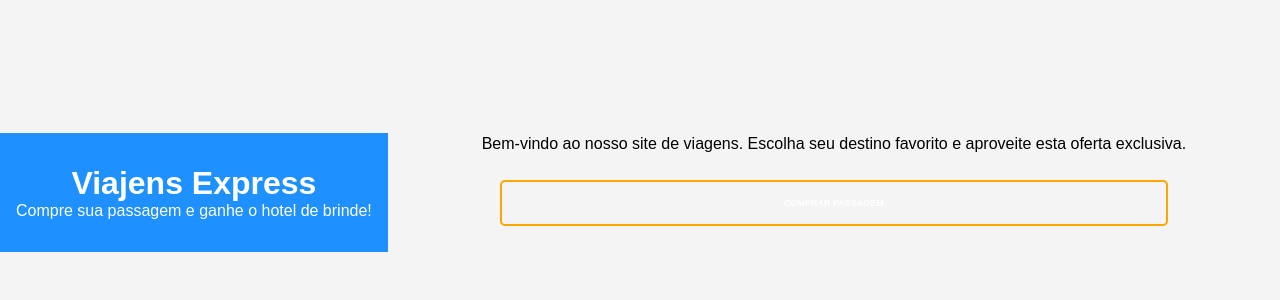
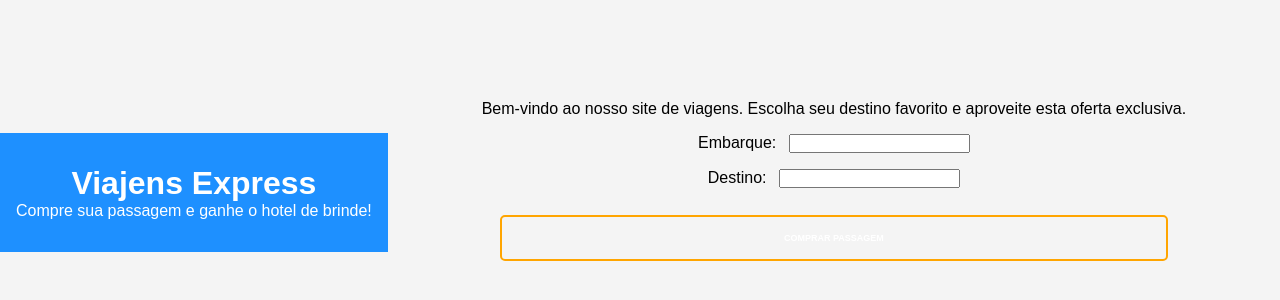
Before and after one commit to spookjin/botoes, a plain HTML site: page html/index.html in a window 1280 px wide. Shown: the part 208-508 px from the top of the page. Drawn offline with Linux system fonts and the light colour scheme.

Commit message:
Adiciona campos de embarque e destino

```diff
--- /dev/null
+++ b/css/index.css
@@ -0,0 +1,31 @@
+body {
+    font-family: Arial, sans-serif;
+    background: #f4f4f4;
+    margin: 0;
+    padding: 0;
+    text-align: center;
+}
+
+header {
+    background-color: #1e90ff;
+    color: white;
+    padding: 2rem 1rem;
+}
+
+main {
+    margin: 2rem auto;
+    max-width: 800px;
+}
+
+.btn-main {
+    margin-top: 2rem;
+    padding: 1rem 2rem;
+}
+
+.form-field {
+    margin: 1rem 0;
+}
+
+.form-field label {
+    margin-right: 0.5rem;
+}
--- a/html/index.html
+++ b/html/index.html
@@ -4,29 +4,8 @@
     <meta charset="UTF-8">
     <meta name="viewport" content="width=device-width, initial-scale=1">
     <link rel="stylesheet" href="../css/style.css">
+    <link rel="stylesheet" href="../css/index.css">
     <title>Viajens Express</title>
-    <style>
-        body {
-            font-family: Arial, sans-serif;
-            background: #f4f4f4;
-            margin: 0;
-            padding: 0;
-            text-align: center;
-        }
-        header {
-            background-color: #1e90ff;
-            color: white;
-            padding: 2rem 1rem;
-        }
-        main {
-            margin: 2rem auto;
-            max-width: 800px;
-        }
-        .btn-main {
-            margin-top: 2rem;
-            padding: 1rem 2rem;
-        }
-    </style>
 </head>
 <body>
     <header>
@@ -35,7 +14,17 @@
     </header>
     <main>
         <p>Bem-vindo ao nosso site de viagens. Escolha seu destino favorito e aproveite esta oferta exclusiva.</p>
-        <a href="#" id="buy" class="btn btn1 btn-main">Comprar Passagem</a>
+        <form id="viagem-form">
+            <div class="form-field">
+                <label for="embarque">Embarque:</label>
+                <input type="text" id="embarque" name="embarque" required>
+            </div>
+            <div class="form-field">
+                <label for="destino">Destino:</label>
+                <input type="text" id="destino" name="destino" required>
+            </div>
+            <a href="#" id="buy" class="btn btn1 btn-main">Comprar Passagem</a>
+        </form>
     </main>
     <script>
         document.getElementById('buy').addEventListener('click', function(event) {
```
